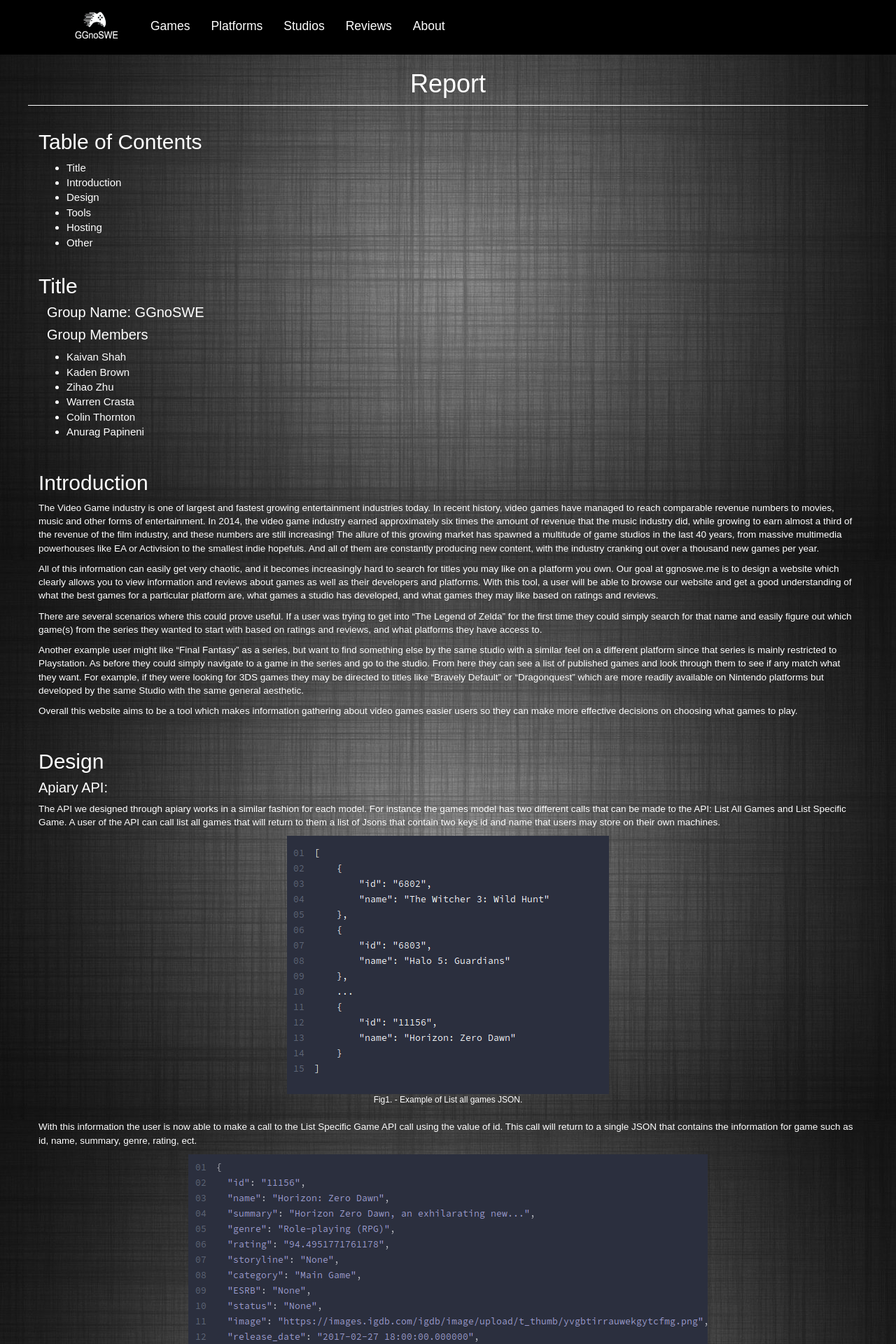
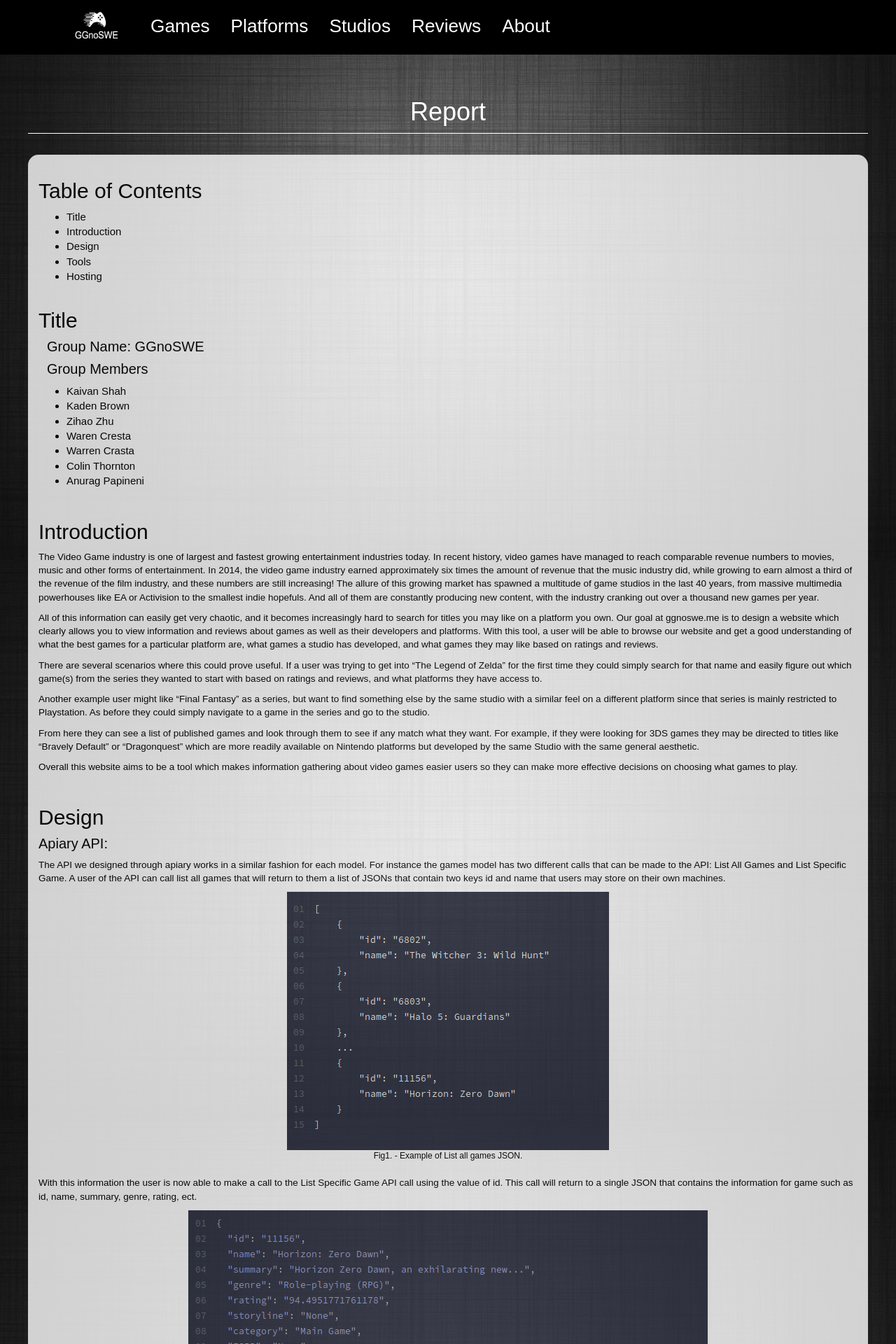
Before and after one commit to wcrasta/idb, a Flask app: page /report in a window 1280 px wide. Shown: the top 1920 px of the page at 70% size. Run offline with Flask 2, Linux system fonts and the light colour scheme; some libraries are stand-ins or nearby versions.

Commit message:
Finished report page

```diff
--- a/app/templates/report.html
+++ b/app/templates/report.html
@@ -4,36 +4,44 @@
 <meta charset="UTF-8">
 <meta http-equiv="X-UA-Compatible" content="IE=edge">
 <meta name="viewport" content="width = device-width, initial-scale=1">
-<title>GGnoSWE · Game</title>
+<title>GGnoSWE · Report</title>
 <link rel="stylesheet" type="text/css" href="../static/css/home.css">
 <style type="text/css">
   body {
     background: url('../static/images/bg2.png');
   }
   h1 {
-    color: white;
+    color: black;
     text-align: center;
     margin-top: 60px;
   }
   h4 {
-    color: white;
+    color: black;
     font-size: 2em;
   }
   h3 {
-    color: white;
+    color: black;
     font-size: 0.5em;
   }
   h2 {
-    color: white;
+    color: black;
     font-size: 3em;
   }
   ul {
-    color: white;
+    color: black;
+    font-size: 1.5em;
+  }
+  li {
+    color: black;
+  }
+  li:hover {
+    color: gray;
+    text-decoration: underline;
   }
   p{
     font-size: 1.35em;
     word-wrap: break-word;
-    color: white;
+    color: black;
   }
   .row span {
     color: white;
@@ -90,28 +98,31 @@
       <div class="row">
 
           <div class="row">
-            <div class="col-sm-12" style="border-bottom:1px solid white; padding-top: 40px">
-              <h1> Report </h1>
+            <div class="col-sm-12" style="border-bottom:1px solid white; padding-top: 80px">
+              <h1 style="color: white;"> Report </h1>
             </div>
           </div>
 
+          <div class="row" style="margin-top: 30px; margin-bottom: 30px; background: white; opacity: 0.8; border-radius: 15px;">
+            <div class="col-sm-12">
          <h2 style="padding-top: 15px">Table of Contents</h2>
-          <ul style="font-size:1.5em">
-              <li>Title</li>
-              <li>Introduction</li>
-              <li>Design</li>
-              <li>Tools</li>
-              <li>Hosting</li>
-              <li>Other</li>
+          <ul>
+              <a href="#title"><li>Title</li></a>
+              <a href="#intro"><li>Introduction</li></a>
+              <a href="#design"><li id="title">Design</li></a>
+              <a href="#tools"><li>Tools</li></a>
+              <a href="#hosting"><li>Hosting</li></a>
           </ul>
 
           <h2 style="padding-top: 15px">Title</h2>
           <h4 style="padding-left: 12px"> Group Name: GGnoSWE</h4>
           <h4 style="padding-left: 12px"> Group Members</h4>
-            <ul style="font-size:1.5em">
+            <ul>
               <li>Kaivan Shah</li>
               <li>Kaden Brown</li>
               <li>Zihao Zhu</li>
+
+              <li id="intro">Waren Cresta</li>
               <li>Warren Crasta</li>
               <li>Colin Thornton</li>
               <li>Anurag Papineni</li>
@@ -124,7 +135,8 @@
           <p>The Video Game industry is one of largest and fastest growing entertainment industries today. In recent history, video games have managed to reach comparable revenue numbers to movies, music and other forms of entertainment. In 2014, the video game industry earned approximately six times the amount of revenue that the music industry did, while growing to earn almost a third of the revenue of the film industry, and these numbers are still increasing! The allure of this growing market has spawned a multitude of game studios in the last 40 years, from massive multimedia powerhouses like EA or Activision to the smallest indie hopefuls. And all of them are constantly producing new content, with the industry cranking out over a thousand new games per year.</p>
           <p>All of this information can easily get very chaotic, and it becomes increasingly hard to search for titles you may like on a platform you own. Our goal at ggnoswe.me is to design a website which clearly allows you to view information and reviews about games as well as their developers and platforms. With this tool, a user will be able to browse our website and get a good understanding of what the best games for a particular platform are, what games a studio has developed, and what games they may like based on ratings and reviews.</p>
           <p>There are several scenarios where this could prove useful. If a user was trying to get into “The Legend of Zelda” for the first time they could simply search for that name and easily figure out which game(s) from the series they wanted to start with based on ratings and reviews, and what platforms they have access to.</p>
-          <p>Another example user might like “Final Fantasy” as a series, but want to find something else by the same studio with a similar feel on a different platform since that series is mainly restricted to Playstation. As before they could simply navigate to a game in the series and go to the studio. From here they can see a list of published games and look through them to see if any match what they want. For example, if they were looking for 3DS games they may be directed to titles like “Bravely Default” or “Dragonquest” which are more readily available on Nintendo platforms but developed by the same Studio with the same general aesthetic.</p>
+          <p>Another example user might like “Final Fantasy” as a series, but want to find something else by the same studio with a similar feel on a different platform since that series is mainly restricted to Playstation. As before they could simply navigate to a game in the series and go to the studio.
+          </p><p id="design">From here they can see a list of published games and look through them to see if any match what they want. For example, if they were looking for 3DS games they may be directed to titles like “Bravely Default” or “Dragonquest” which are more readily available on Nintendo platforms but developed by the same Studio with the same general aesthetic.</p>
           <p>Overall this website aims to be a tool which makes information gathering about video games easier users so they can make more effective decisions on choosing what games to play.  </p>
           </div>
         </div>
@@ -133,11 +145,11 @@
           <h2 style="padding-top: 15px">Design</h2>
 
           <h4>Apiary API:</h4>
-          <p>The API we designed through apiary works in a similar fashion for each model. For instance the games model has two different calls that can be made to the API: List All Games and List Specific Game. A user of the API can call list all games that will return to them a list of Jsons that contain two keys id and name that users may store on their own machines.</p>
+          <p>The API we designed through apiary works in a similar fashion for each model. For instance the games model has two different calls that can be made to the API: List All Games and List Specific Game. A user of the API can call list all games that will return to them a list of JSONs that contain two keys id and name that users may store on their own machines.</p>
 
           <figure>
            <img class="center-block" float="left" src="../static/images/design_1.png"/>
-           <figcaption style="color: white; text-align: center; font-size: 1.2em">Fig1. - Example of List all games JSON.</figcaption>
+           <figcaption style="color: black; text-align: center; font-size: 1.2em">Fig1. - Example of List all games JSON.</figcaption>
           </figure>
 
             <div style="float:none; padding-top: 20px;">
@@ -146,7 +158,7 @@
 
           <figure>
            <img class="center-block" float="left" src="../static/images/design_2.png"/>
-           <figcaption style="color: white; text-align: center; font-size: 1.2em">Fig2. - Example of JSON for a specific game.</figcaption>
+           <figcaption style="color: black; text-align: center; font-size: 1.2em">Fig2. - Example of JSON for a specific game.</figcaption>
           </figure>
 
             <div style="float:none; padding-top: 20px;">
@@ -154,11 +166,11 @@
             </div>
 
             <h4>IGDB API Calls:</h4>
-            <p> The API we are accessing through igdb.com returned a list of Jsons that contained the many attributes of a game such as name, created_at and url. It also comes with information such as hypes and time_to_beat which are not necessary for our project and will be filtered out before we put it into our database. We are currently scraping the api by first creating a header dictionary that contains our api key that will later be used in the url of the api request.  Then we continuously loop in order to pull all of the info from the api and break when we receive multiple error codes indicating the end to exit the loop.</p>
+            <p> The API we are accessing through igdb.com returned a list of JSONs that contains the many attributes of a game such as name, created_at and url. It also comes with information such as hypes and time_to_beat which are not necessary for our project and will be filtered out before we put it into our database. We are currently scraping the api by first creating a header dictionary that contains our api key that will later be used in the url of the api request.  Then we continuously loop in order to pull all of the info from the api and break when we receive multiple error codes indicating the end to exit the loop.</p>
 
           <figure>
            <img class="center-block" float="left" src="../static/images/design_3.png"/>
-           <figcaption style="color: white; text-align: center; font-size: 1.2em">Fig3. - Conditions for leaving the loop.</figcaption>
+           <figcaption style="color: black; text-align: center; font-size: 1.2em">Fig3. - Conditions for leaving the loop.</figcaption>
           </figure>
 
             <div style="float:none; padding-top: 20px;">
@@ -167,11 +179,11 @@
 
           <figure>
            <img class="center-block" float="left" src="../static/images/design_4.png"/>
-           <figcaption style="color: white; text-align: center; font-size: 1.2em">Fig4. - Speeding up API requests by altering URL.</figcaption>
+           <figcaption id="tools" style="color: white; text-align: center; font-size: 1.2em">Fig4. - Speeding up API requests by altering URL.</figcaption>
           </figure>
 
             <div style="float:none; padding-top: 20px;">
-              <p> This allows for a single call to return multiple Jsons with a single api call. From there we parse the Jsons so that they may be added to the output list.</p>
+              <p> This allows for a single call to return multiple JSONs with a single api call. From there we parse the JSONs so that they may be added to the output list.</p>
             </div>
 
             <!-- TOOLS-->
@@ -187,18 +199,18 @@
           <p>For our models, we embedded various pictures and logos that associate with the respective models. For instance, Game models had a picture of the game displayed if it exists, Platform models had a picture of the console if it exists and so on. These were implemented using html and the image tag, passing in the link to the image as the src. For videos of reviews and games if they existed, we used the iframe tag passing in the width and the desired lengths. For src, we passed in the link to the video if it existed.</p>
 
           <h4>Scraping Data:</h4>
-          <p>In order to scrape the data, we first registered an API key with IGDB on http://igdb.github.io/api/. After following through their documentations, we learned the various options we had and the information each call would output. We then created one general script trying to scrape data for each of our models. To accomplish this, we used the Python libraries requests, json and sys. Requests were used to connect to the API and gather the data and we save the data as a json file and we use sys to parse the various inputs that the script takes to populate a given model. Sample call is as shown in the figure:</p>
+          <p>In order to scrape the data, we first registered an API key with IGDB on http://igdb.github.io/api/. After following through their documentations, we learned the various options we had and the information each call would output. We then created one general script trying to scrape data for each of our models. To accomplish this, we used the Python libraries requests, JSON and sys. Requests were used to connect to the API and gather the data. From there, we saved the data as a JSON file and we used sys to parse the various inputs that the script takes to populate a given model. Sample call is as shown in the figure:</p>
 
           <figure>
            <img class="center-block" float="left" src="../static/images/tools_1.png" style="height: 300px; width: 550px;"/>
-           <figcaption style="color: white; text-align: center; font-size: 1.2em; ">Fig 1. scraping data</figcaption>
+           <figcaption style="color: black; text-align: center; font-size: 1.2em; ">Fig 1. scraping data</figcaption>
           </figure>
 
           <p>In the JSON files we save, they contain the different information regarding the games, platforms, reviews and game companies as shown as follows: </p>
 
           <figure>
            <img class="center-block" float="left" src="../static/images/tools_2.png" style="height: 250px; width: 600px;"/>
-           <figcaption style="color: white; text-align: center; font-size: 1.2em">Fig 2. json data</figcaption>
+           <figcaption style="color: black; text-align: center; font-size: 1.2em">Fig 2. JSON data</figcaption>
           </figure>
 
           <p>With this information, we were able to populate our database as described in the following sections.</p>
@@ -211,7 +223,7 @@
 
           <figure>
            <img class="center-block" float="left" src="../static/images/tools_3.png" style="height: 250px; width: 550px;"/>
-           <figcaption style="color: white; text-align: center; font-size: 1.2em">Fig 3. Initialize database</figcaption>
+           <figcaption style="color: black; text-align: center; font-size: 1.2em">Fig 3. Initialize database</figcaption>
           </figure>
 
           <p>Then to initialize the database, we entered the Python interactive mode and created a session for the database and called “db.create_all()”. In order to populate our database as quickly and efficiently as possible, we created a script called populateDb.py that we used to parse the JSON files we scraped as detailed above and inserted the various object models into the database. For each model, we constructed the appropriate object and initialized the information and then added the object to our database using db.session.add(). Then we committed the change if no errors occurred.</p>
@@ -221,10 +233,10 @@
 
           <figure>
            <img class="center-block" float="left" src="../static/images/tools_4.png" style="width: 550px;"/>
-           <figcaption style="color: white; text-align: center; font-size: 1.2em">Fig 4. Routing</figcaption>
+           <figcaption style="color: black; text-align: center; font-size: 1.2em">Fig 4. Routing</figcaption>
           </figure>
 
-          <p>For pagination and populating the pages with our data, we accessed the database for the respective model and rendered the template passing in the list of objects. To easily accomplish this, we employed a flask library called flask-paginate that handled most of the work for pagination. Then we altered our html files to employ Jinja2 as a way to dynamically generate the data and provide pages limited by the number of items we want for each page.</p>
+          <p id="hosting">For pagination and populating the pages with our data, we accessed the database for the respective model and rendered the template passing in the list of objects. To easily accomplish this, we employed a flask library called flask-paginate that handled most of the work for pagination. Then we altered our html files to employ Jinja2 as a way to dynamically generate the data and provide pages limited by the number of items we want for each page.</p>
 
           <!--HOSTING-->
           <h2 style="padding-top: 15px">Hosting</h2>
@@ -243,7 +255,7 @@
             <li>Once the VPC has been created, from the Services tab, select EC2. Under the Create Instance heading, click Launch Instance. Select the Free Tier Eligible Ubuntu Server.
               <figure>
                <img class="center-block" float="left" src="../static/images/hosting_1.png" style="width: 550px;"/>
-               <figcaption style="color: white; text-align: center; font-size: 0.9em">Figure 1: Free Tier Eligible Ubuntu Server</figcaption>
+               <figcaption style="color: black; text-align: center; font-size: 0.9em">Figure 1: Free Tier Eligible Ubuntu Server</figcaption>
               </figure>
               For the Instance Type, select the General Purpose, Free Tier Eligible instance type. Click Next.
             </li>
@@ -252,7 +264,7 @@
             <li>In the EC2 configuration settings, skip to Step 7: Review Instance Launch. Under the Security Groups heading, click Edit security groups > Add Rule > Type: HTTP > Source: Anywhere. Then click Review and Launch.
               <figure>
                <img class="center-block" float="left" src="../static/images/hosting_2.png" style="width: 550px;"/>
-               <figcaption style="color: white; text-align: center; font-size: 0.9em">Figure 2: Review Instance Launch Settings</figcaption>
+               <figcaption style="color: black; text-align: center; font-size: 0.9em">Figure 2: Review Instance Launch Settings</figcaption>
               </figure>
             </li>
             <li>When you launch your instance, you will need to create a new key/pair. Give it a name, and download the key/pair file. Make sure you know where you downloaded the file; you will need it to SSH into your Linux box.
@@ -260,12 +272,12 @@
             <li>To connect to your instance, select it from the EC2 Management page and click Connect. The following message will pop up. Follow the instructions and you’ll be able to connect to your instance.
               <figure>
                  <img class="center-block" float="left" src="../static/images/hosting_3.png" style="width: 550px;"/>
-                 <figcaption style="color: white; text-align: center; font-size: 0.9em">Figure 3: Instructions to access your EC2 instance</figcaption>
+                 <figcaption style="color: black; text-align: center; font-size: 0.9em">Figure 3: Instructions to access your EC2 instance</figcaption>
               </figure>
               Once you’ve connected to your Linux box, your terminal should look like this:
               <figure>
                  <img class="center-block" float="left" src="../static/images/hosting_4.png" style="width: 550px;"/>
-                 <figcaption style="color: white; text-align: center; font-size: 0.9em">Figure 4: Connecting to an EC2 instance</figcaption>
+                 <figcaption style="color: black; text-align: center; font-size: 0.9em">Figure 4: Connecting to an EC2 instance</figcaption>
               </figure>
             </li>
 
@@ -282,7 +294,7 @@
               To verify that Apache has been installed correctly, enter the IP Address of your EC2 instance in a web browser. To find the IP Address, click on your instance in the EC2 Management Console and copy the value given as the IPv4 Public IP. You should see a page like this in your web browser:
               <figure>
                  <img class="center-block" float="left" src="../static/images/hosting_6.png" style="height: 350px"/>
-                 <figcaption style="color: white; text-align: center; font-size: 0.9em">Figure 5: Sample Ubuntu Default Page</figcaption>
+                 <figcaption style="color: black; text-align: center; font-size: 0.9em">Figure 5: Sample Ubuntu Default Page</figcaption>
               </figure>
             </li>
           </ol>
@@ -296,7 +308,7 @@
             <li>n the /var/www directory, create the following project structure:
                <figure>
                  <img class="center-block" float="left" src="../static/images/hosting_8.png"/>
-                 <figcaption style="color: white; text-align: center; font-size: 0.9em">Figure 7</figcaption>
+                 <figcaption style="color: black; text-align: center; font-size: 0.9em">Figure 7</figcaption>
               </figure>
 
                 NOTE: From here on, replace any instances of GGnoSWE with the desired name of your application.<br>
@@ -312,7 +324,7 @@
             <li>Create a file in /etc/apache2/sites-available/ named GGnoSWEApp.conf with the following contents, replacing XXXXXXXX with the IP Address of your EC2 instance and the ServerAdmin’s e-mail with your email:
               <figure>
                  <img class="center-block" float="left" src="../static/images/hosting_9.png"/>
-                 <figcaption style="color: white; text-align: center; font-size: 0.9em">Figure 8</figcaption>
+                 <figcaption style="color: black; text-align: center; font-size: 0.9em">Figure 8</figcaption>
               </figure>
               Run the following commands to configure/restart Apache:<br>
               <code>sudo a2enmod wsgi<br>
@@ -344,7 +356,7 @@
               Type the IP Address of your EC2 instance in your web browser again and you should be able to see your Flask application on the Internet! As an example:
               <figure>
                  <img class="center-block" float="left" src="../static/images/hosting_13.png" style="height: 450px; width: 700px;"/>
-                 <figcaption style="color: white; text-align: center; font-size: 0.9em">Figure 9: Example of a deployed Flask application</figcaption>
+                 <figcaption style="color: black; text-align: center; font-size: 0.9em">Figure 9: Example of a deployed Flask application</figcaption>
               </figure>
             </li>
             <li>
@@ -355,6 +367,8 @@
               You have now deployed your Flask application on an EC2 instance with the help of an Apache web server.
             </li>
           </ol>
+        </div>
+      </div>
       </div>
     </div>
   </header>
```
